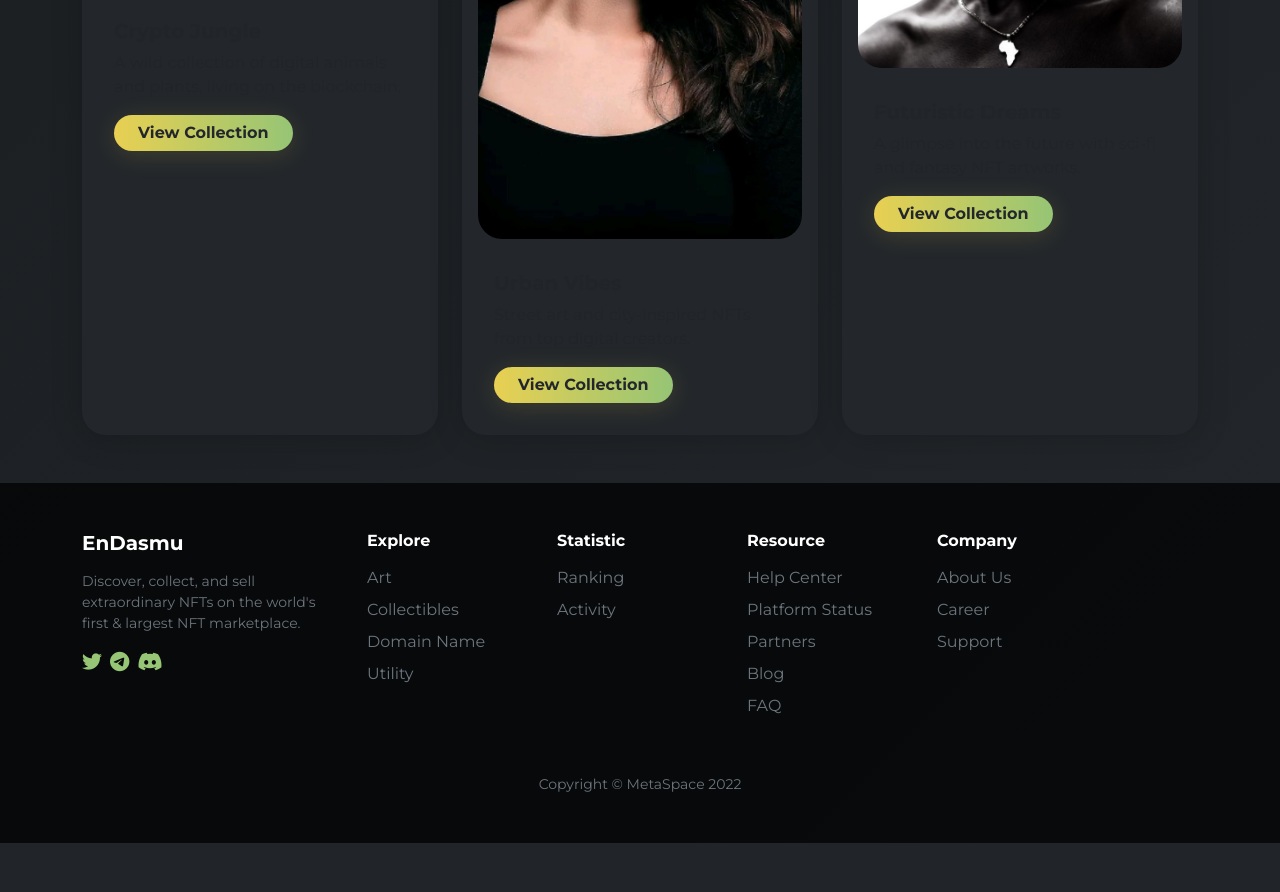
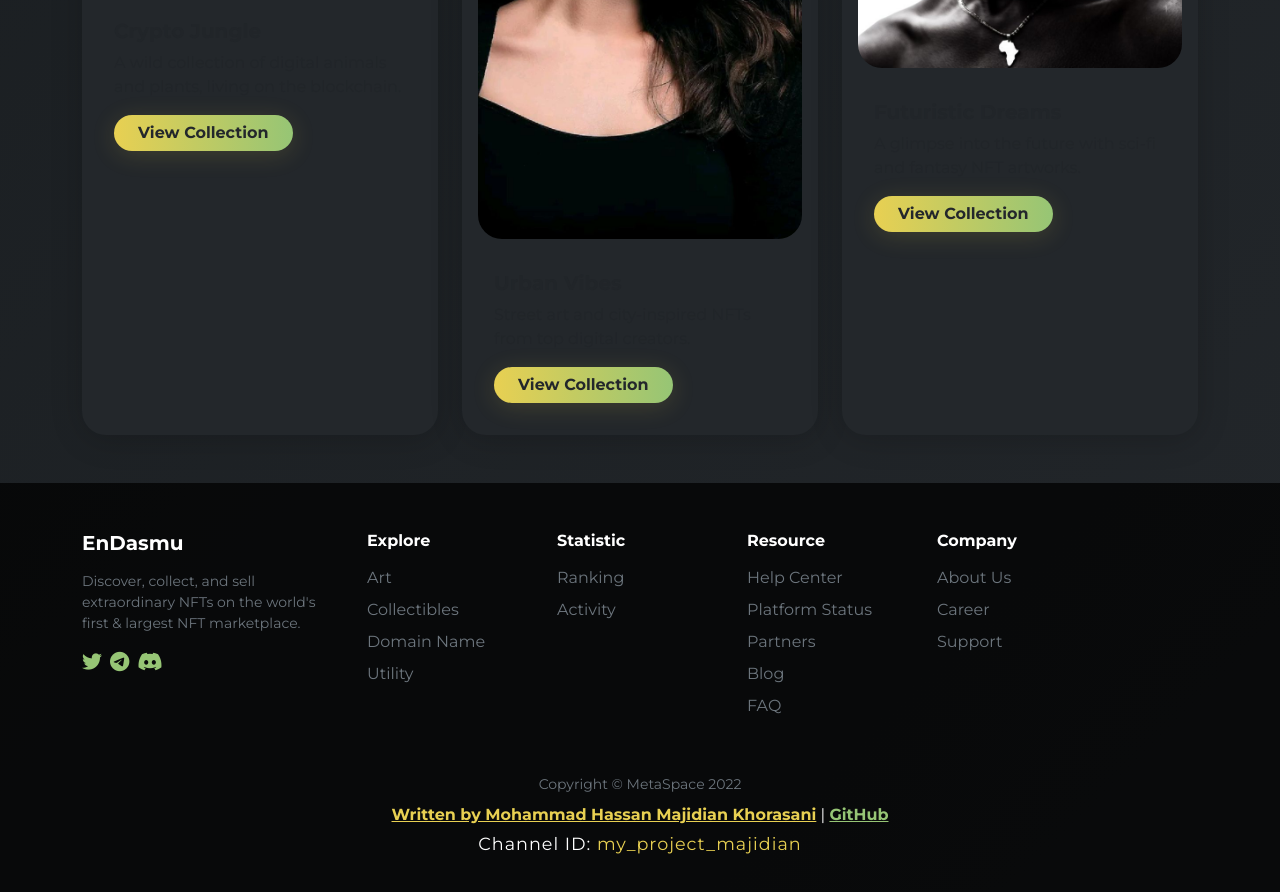
Before and after one commit to mjfrontdev/Nftproject, a plain HTML site: page collection.html in a window 1280 px wide. Shown: the part 1132-2024 px from the top of the page. Before the commit the page ends 1975 px from the top, so only its background shows below. Drawn offline with nearby package versions, Linux system fonts and the light colour scheme.

Commit message:
20th birthday night;)

```diff
--- a/collection.html
+++ b/collection.html
@@ -129,6 +129,11 @@
       <div class="row">
         <div class="col-12 text-center">
           <p class="small text-secondary mb-0">Copyright © MetaSpace 2022</p>
+          <p class="mt-2" style="font-family: 'Poppins', 'Montserrat', Arial, sans-serif; font-size: 1rem;">
+            <a href="https://mohammadmajidiankhorasani.ir/" target="_blank" style="color:#E8D052; font-weight:bold; text-decoration:underline;">Written by Mohammad Hassan Majidian Khorasani</a> |
+            <a href="https://github.com/mjfrontdev/Nftproject" target="_blank" style="color:#96C575; font-weight:bold; text-decoration:underline;">GitHub</a>
+            <span class="d-block mt-1" style="font-family: 'Poppins', 'Montserrat', Arial, sans-serif; color:#fff; font-size:1.1rem; letter-spacing:1px;">Channel ID: <span style="color:#E8D052; font-family: 'Poppins', 'Montserrat', Arial, sans-serif;">my_project_majidian</span></span>
+          </p>
         </div>
       </div>
     </div>
```
Also changed, not shown: community.html (+5 -0 lines), connectwallet.html (+5 -0 lines), index.html (+4 -0 lines), login.html (+5 -0 lines), marketplace.html (+5 -0 lines), signup.html (+5 -0 lines), 1 other file.
